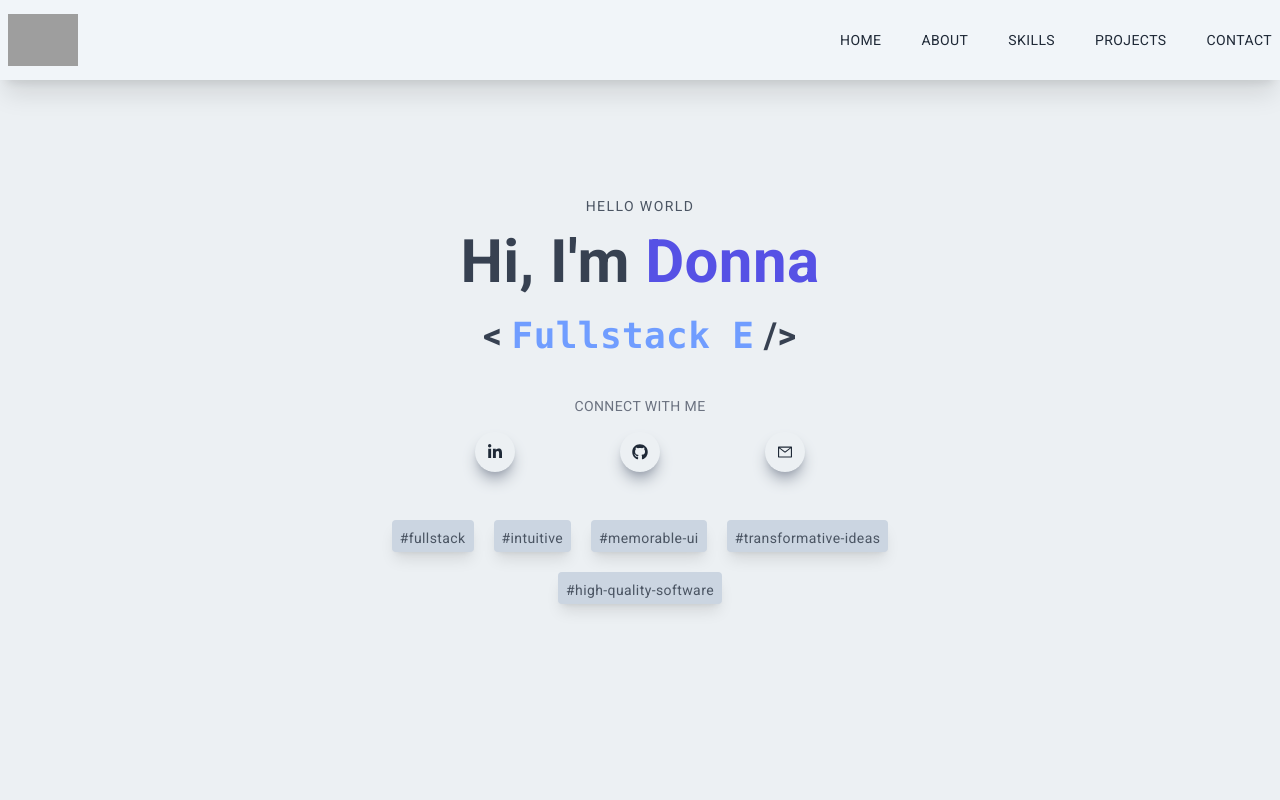
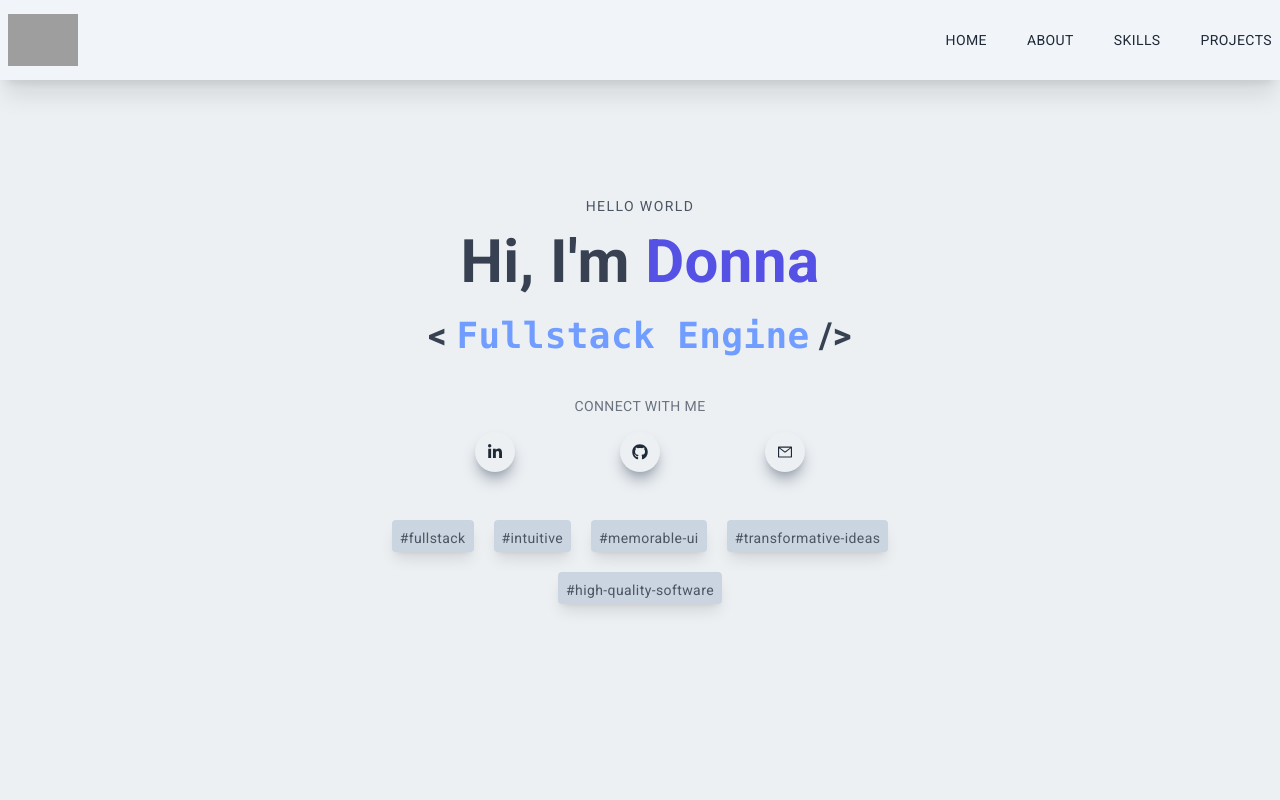
Before and after one commit to donnatopia/portfolio, a Next.js app: page / in a window 1280 px wide. Shown: the top 800 px of the page. Built offline with nearby package versions, Linux system fonts and the light colour scheme; grey boxes are pictures that could not be loaded.

Commit message:
removed contact section

```diff
--- a/components/Navbar/Menu.jsx
+++ b/components/Navbar/Menu.jsx
@@ -16,9 +16,6 @@ export default function Menu({ ulClass, liClass, setNav }) {
       <Link href='/#projects'>
         <li className={`ml-10 text-sm uppercase hover:text-[#5651e5] ${ liClass }`} onClick={() => setNav(false)}>Projects</li>
       </Link>
-      <Link href='/#contact'>
-        <li className={`ml-10 text-sm uppercase hover:text-[#5651e5] ${ liClass }`} onClick={() => setNav(false)}>Contact</li>
-      </Link>
     </ul>
   )
 }
--- a/src/pages/index.js
+++ b/src/pages/index.js
@@ -1,6 +1,6 @@
 import Head from 'next/head';
 import Image from 'next/image';
-import { Navbar, Main, About, Skills, Projects, Contact } from '../../components';
+import { Navbar, Main, About, Skills, Projects } from '../../components';
 
 export default function Home() {
   return (
@@ -15,7 +15,6 @@ export default function Home() {
     <About />
     <Skills />
     <Projects />
-    <Contact />
    </div>
   )
 }
```
